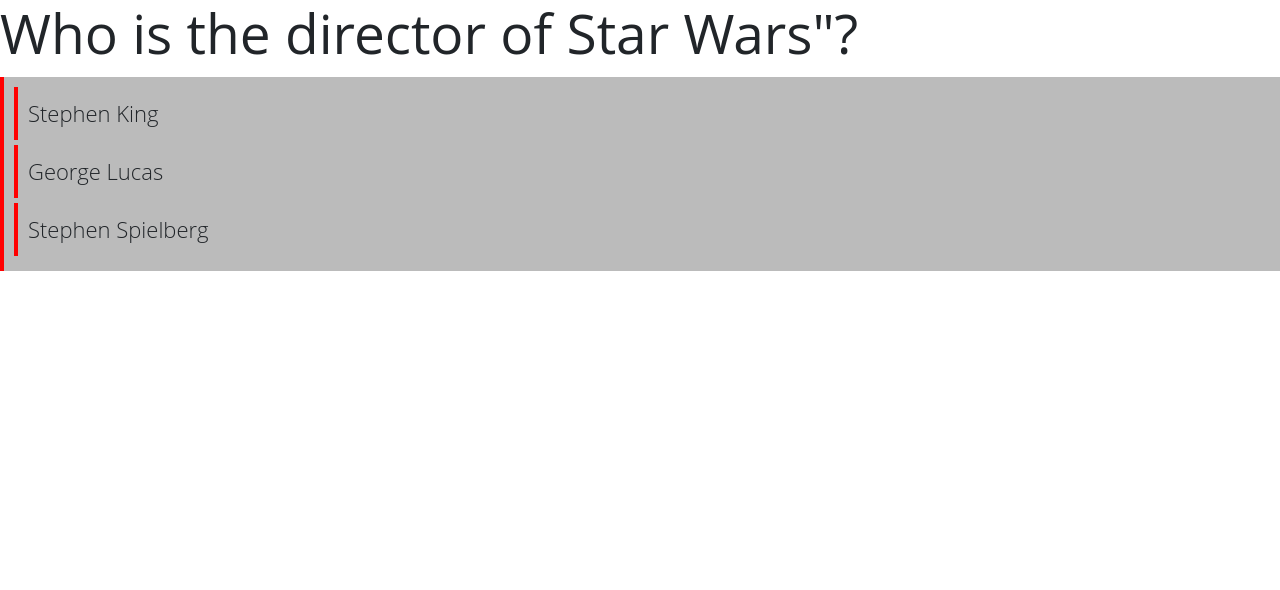
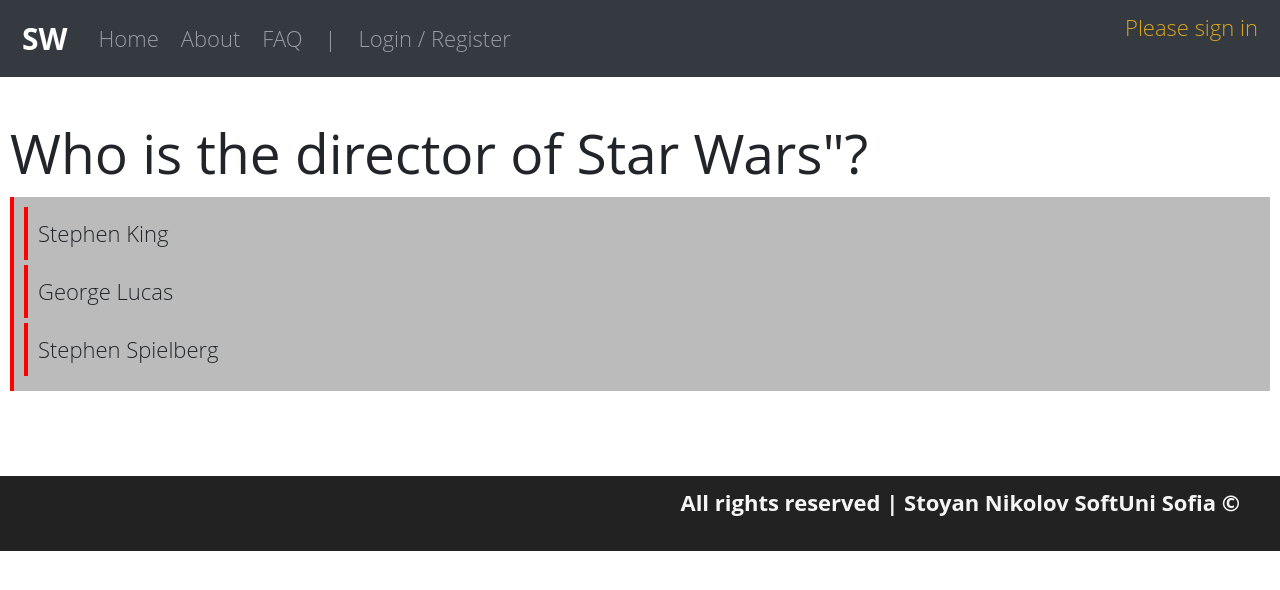
Before and after one commit to stoine92/softuni-react-exam, a React (Create React App) app: page /quizFolder/Quiz in a window 1280 px wide. Shown: the top 590 px of the page. Built offline with nearby package versions, Linux system fonts and the light colour scheme; no server answers.

Commit message:
Sorting quiz questions

```diff
--- a/src/quizFolder/Quiz.js
+++ b/src/quizFolder/Quiz.js
@@ -2,6 +2,8 @@
 import "./quiz.css";
 import Question from "./question/Question";
 import Answer from "./answer/Answer";
+import Header from '../commons/Header/Header';
+import Footer from '../commons/Footer/Footer';
 
 class Quiz extends Component {
   state = {
@@ -9,6 +11,13 @@
       1: 'Who is the director of Star Wars"?',
       2: "Who is the son of Darth Vader?",
       3: "When was the first movie launched?",
+      4: "Who are the only two characters who appear in every Star Wars movie?",
+      // 5: "",
+      // 6: "",
+      // 7: "",
+      // 8: "",
+      // 9: "",
+      // 10: "",
     },
     answers: {
       1: { 1: "Stephen King", 2: "George Lucas", 3: "Stephen Spielberg" },
@@ -23,11 +32,17 @@
         2: "1982",
         3: "1978",
       },
+      4: {
+        1: "Han Solo and R2-D2",
+        2: "Yoda and Luke Skywalker",
+        3: "C-3PO and R2-D2",
+      }
     },
     correctAnswers: {
       1: "2",
       2: "1",
       3: "1",
+      4: "3",
     },
     correctAnswer: 0,
     clickedAnswer: 0,
@@ -68,6 +83,7 @@
     } = this.state;
     return (
       <>
+      <Header />
         <div className="quizDiv">
           {step <= Object.keys(questions).length ? (
             <>
@@ -101,6 +117,7 @@
             </div>
           )}
         </div>
+        <Footer />
       </>
     );
   }
--- a/src/quizFolder/quiz.css
+++ b/src/quizFolder/quiz.css
@@ -1,15 +1,15 @@
-/* .quizDiv {
+.quizDiv {
     width: 100%;
-    background-color: goldenrod;
+    background-color: white;
     padding: 50px 10px;
 }
 
-.content {
+/* .test{
     display: table;
     max-width: 800px;
     width: 100%;
     margin: 0 auto;
-    background-color: blueviolet;
+    background-color: green;
     padding: 30px;
 } */
 
```
